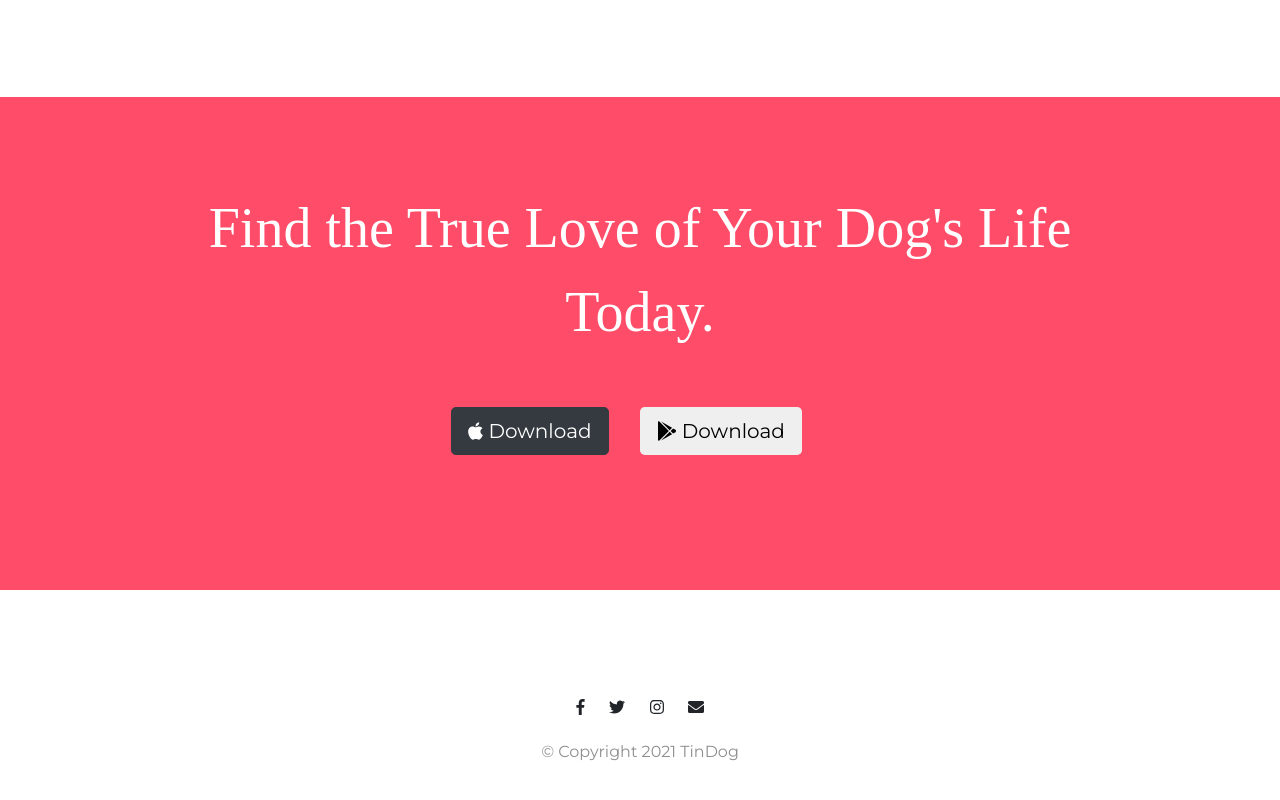
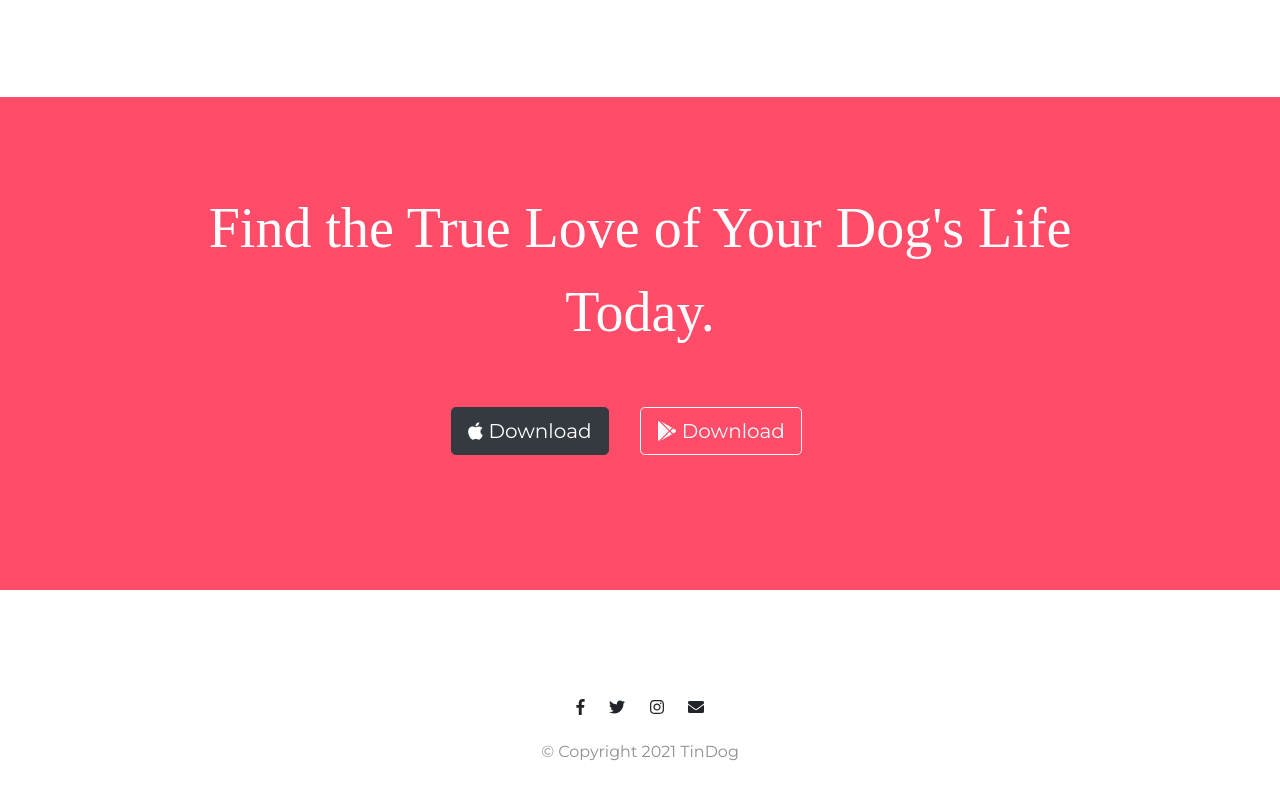
Before and after one commit to kunalbafna3/Tindog, a plain HTML site: page index.html in a window 1280 px wide. Shown: the part 2401-3201 px from the top of the page. Drawn offline with nearby package versions, Linux system fonts and the light colour scheme.

Commit message:
Update index.html

```diff
--- a/index.html
+++ b/index.html
@@ -221,7 +221,7 @@
 
       <h3 class="big-heading">Find the True Love of Your Dog's Life Today.</h3>
       <button class="download-button btn btn-lg btn-dark" type="button"><i class="fab fa-apple"></i> Download</button>
-      <button class="download-button btn btn-lg brn-light" type="button"><i class="fab fa-google-play"></i> Download</button>
+      <button class="btn btn-outline-light btn-lg download-button" type="button"><i class="fab fa-google-play"></i> Download</button>
     </div>
   </section>
 
```
